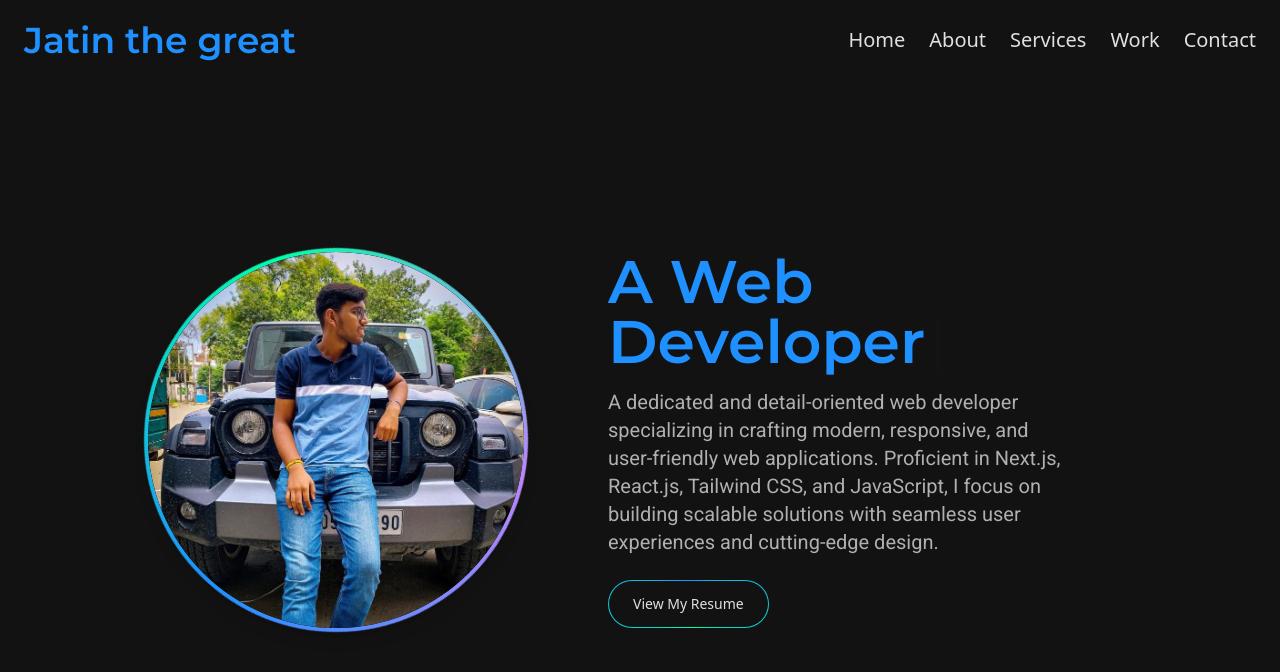
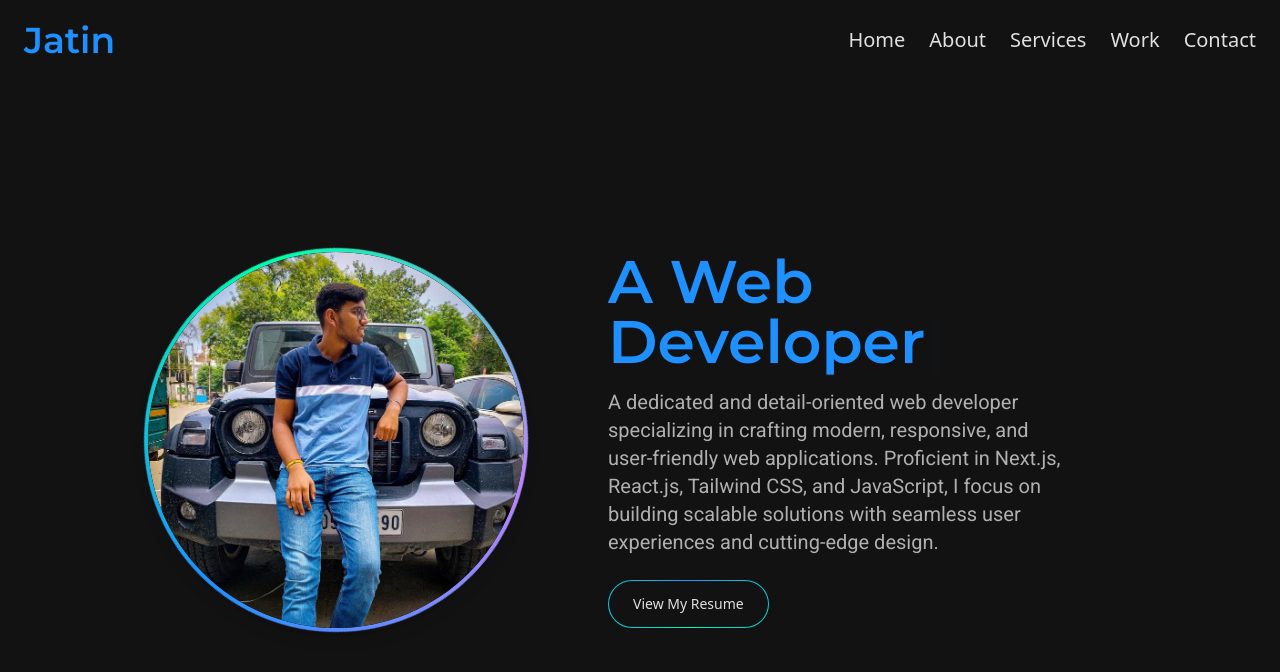
Before and after one commit to Jatin-1111/portfolio-next, a Next.js app: page / in a window 1280 px wide. Shown: the top 672 px of the page. Built offline with nearby package versions, Linux system fonts and the light colour scheme.

Commit message:
minor fix

```diff
--- a/app/components/Header.js
+++ b/app/components/Header.js
@@ -51,7 +51,7 @@ export default function Header() {
                     transition={{ duration: 0.6, delay: 0.2 }}
                 >
                     <Link href="/" className="md:text-4xl font-semibold">
-                        Jatin the great
+                        Jatin
                     </Link>
                 </motion.h1>
 
```
